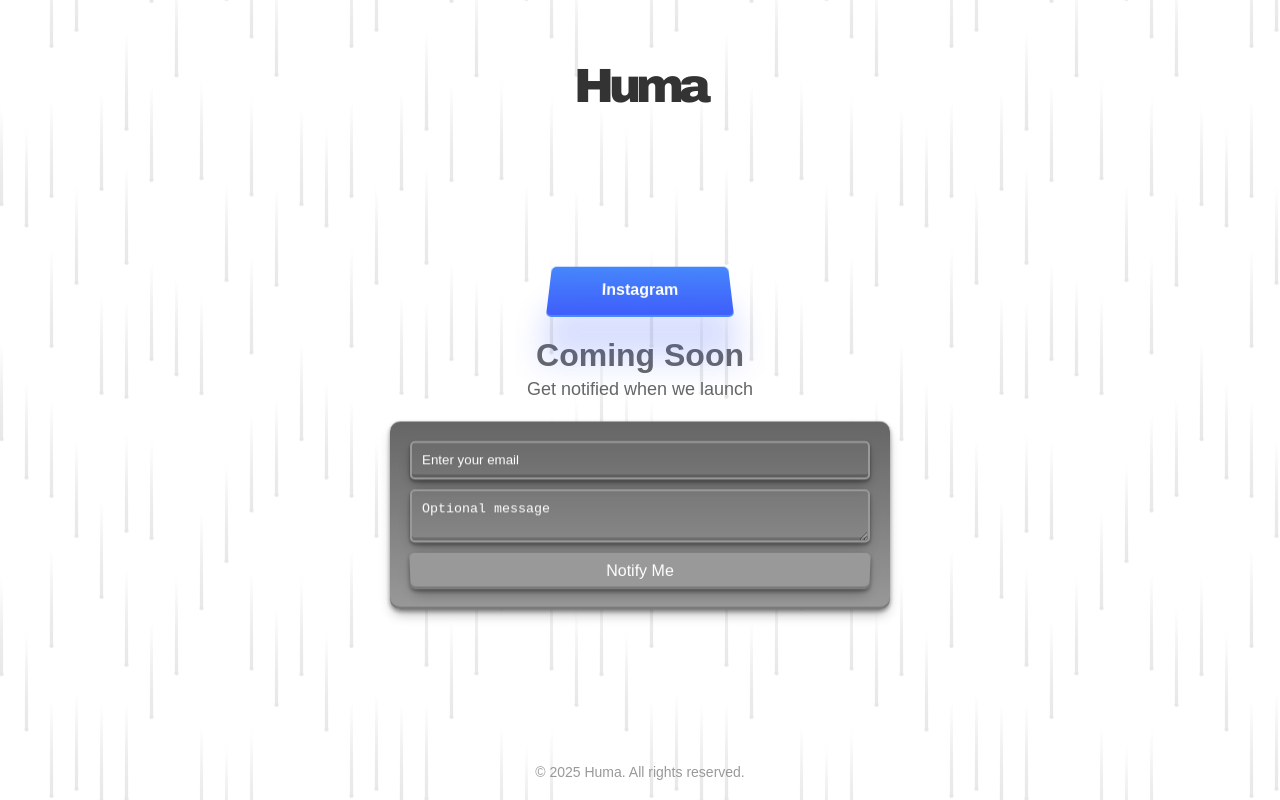
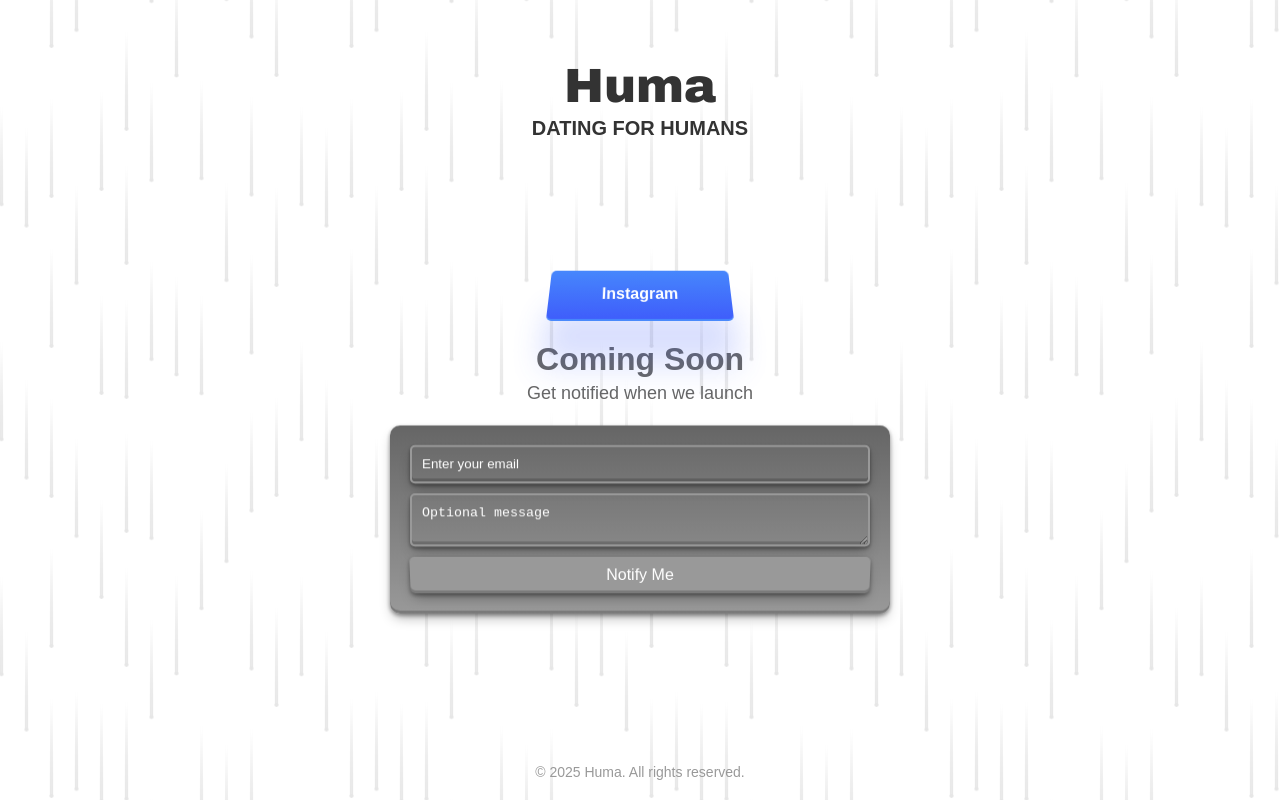
Before and after one commit to Humadating/Humadating, a plain HTML site: page index.html in a window 1280 px wide. Drawn offline with Linux system fonts and the light colour scheme.

Commit message:
Update index.html

```diff
--- a/index.html
+++ b/index.html
@@ -245,8 +245,12 @@
             font-family: 'Apercu', Arial Black, Helvetica Neue, sans-serif;
             font-weight: 700;
             font-size: 48px;
-            margin-bottom: 20px;
-            letter-spacing: -5px; /* Keeps the tight spacing for "Huma" */
+            margin-bottom: 5px; /* Reduced from 20px to bring "DATING FOR HUMANS" closer */
+        }
+
+        .header b {
+            font-size: 20px; /* Slightly larger than default, not too big */
+            color: #333; /* Matches h1 color */
         }
 
         .content {
@@ -410,6 +414,7 @@
 
     <div class="header">
         <h1>Huma</h1>
+        <b>DATING FOR HUMANS</b>
     </div>
 
     <div class="content">
```
